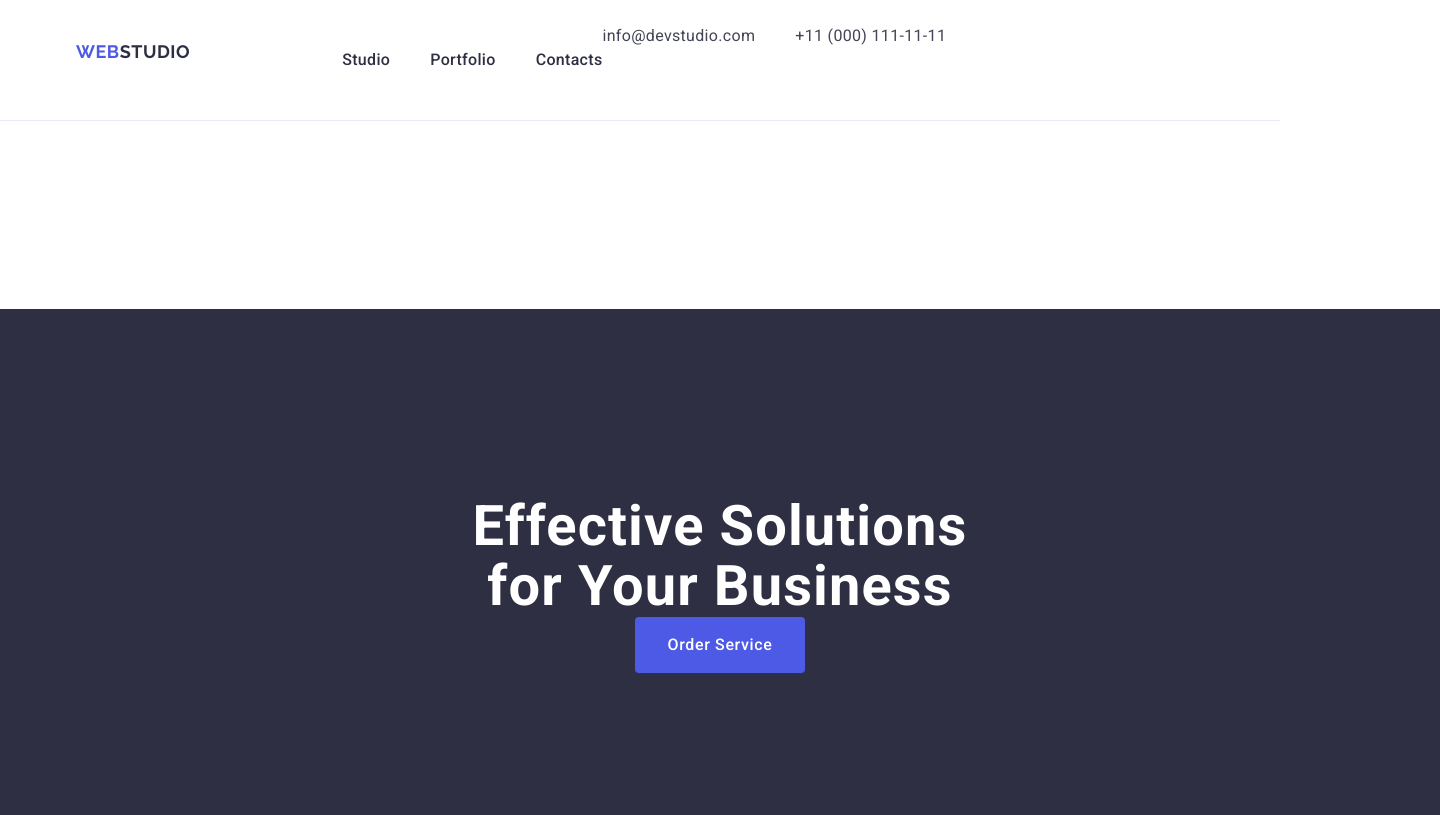
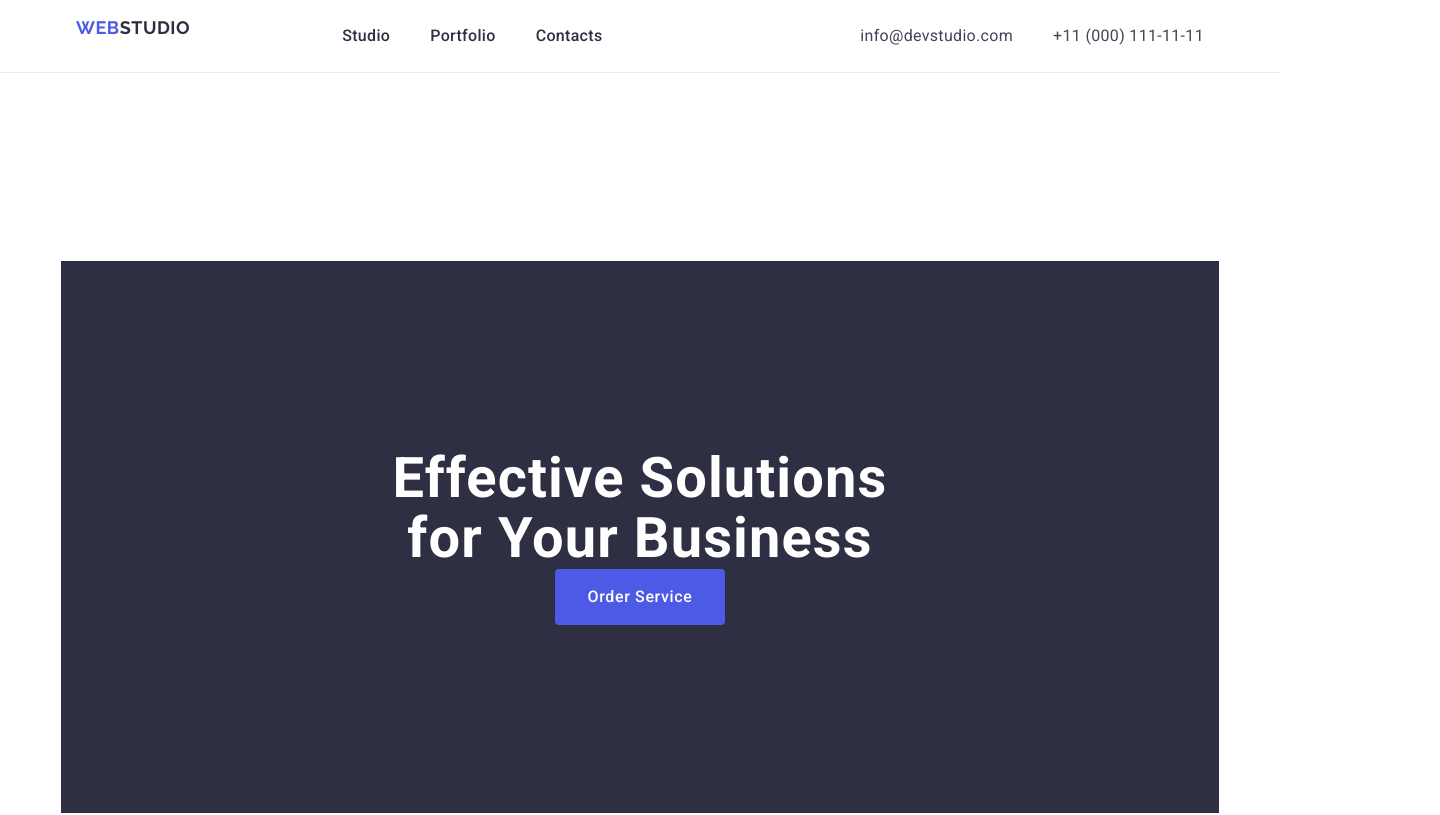
Before and after one commit to JuliaRasskazova/goit-markup-hw-03, a plain HTML site: page index.html in a window 1280 px wide. Shown: the top 815 px of the page, 1440 px wide, since content can reach past the window. Drawn offline with nearby package versions, Linux system fonts and the light colour scheme.

Commit message:
Update css and index.html

```diff
--- a/css/styles.css
+++ b/css/styles.css
@@ -57,7 +57,8 @@ ul {
 }
 
 .header {
-    border-bottom: 1px solid #e7e9fc
+    border-bottom: 1px solid #e7e9fc;
+
 }
 .header .container {
     display: flex;
@@ -65,7 +66,7 @@ ul {
 .header-nav {
 display: flex;
 align-items: center;
-padding: 24px 0;
+
 }
 .heading {
     font-weight: 500;
@@ -96,7 +97,7 @@ padding: 24px 0;
     text-transform: uppercase;
     color: #f4f4fd;
     text-decoration: none;
-    display: inline-block;
+    display: flex;
     align-items: center;
     margin-bottom: 16px;
 }
@@ -110,7 +111,7 @@ padding: 24px 0;
     text-transform: uppercase;
     color: #4d5ae5;
     text-decoration: none;
-    display: inline-block;
+    display: flex;
     align-items: center;
     margin-right: 76px;
     margin-bottom: 16px;
@@ -124,7 +125,7 @@ padding: 24px 0;
     text-transform: uppercase;
     color: #2e2f42;
     text-decoration: none;
-    display: inline-block;
+    display: flex;
     align-items: center;
     margin-right: 76px;
 }
@@ -132,17 +133,18 @@ padding: 24px 0;
     display: flex;
     gap: 40px;
     align-items: center;
-    padding: 24px 0;
 
 }
 
 .navigation-link {
+    display: block;
     font-weight: 500;
     font-size: 16px;
     line-height: 1.5;
     letter-spacing: 0.02em;
     color: #2e2f42;
     text-decoration: none;
+        padding: 24px 0;
 
  }
  .navigation .navigation-link:hover,
@@ -150,10 +152,10 @@ padding: 24px 0;
      color: #404bbf;
  }
  .address {
-    display: flex;
+    display: block;
      font-style: normal;
-     justify-content: space-between;
-
+     margin-left: auto;
+    padding: 24px 0;
  }
 
   .list {
@@ -173,7 +175,7 @@ padding: 24px 0;
   .add {
     display: flex;
     gap: 40px;
-    padding: 24px 0;
+
   }
  .add-list {
     line-height: 1.5;
@@ -190,7 +192,6 @@ padding: 24px 0;
 }
  .hero .container {
     background-color: #2e2f42;
-    width: 1440px;
     padding: 188px 0;
 }
 
```
